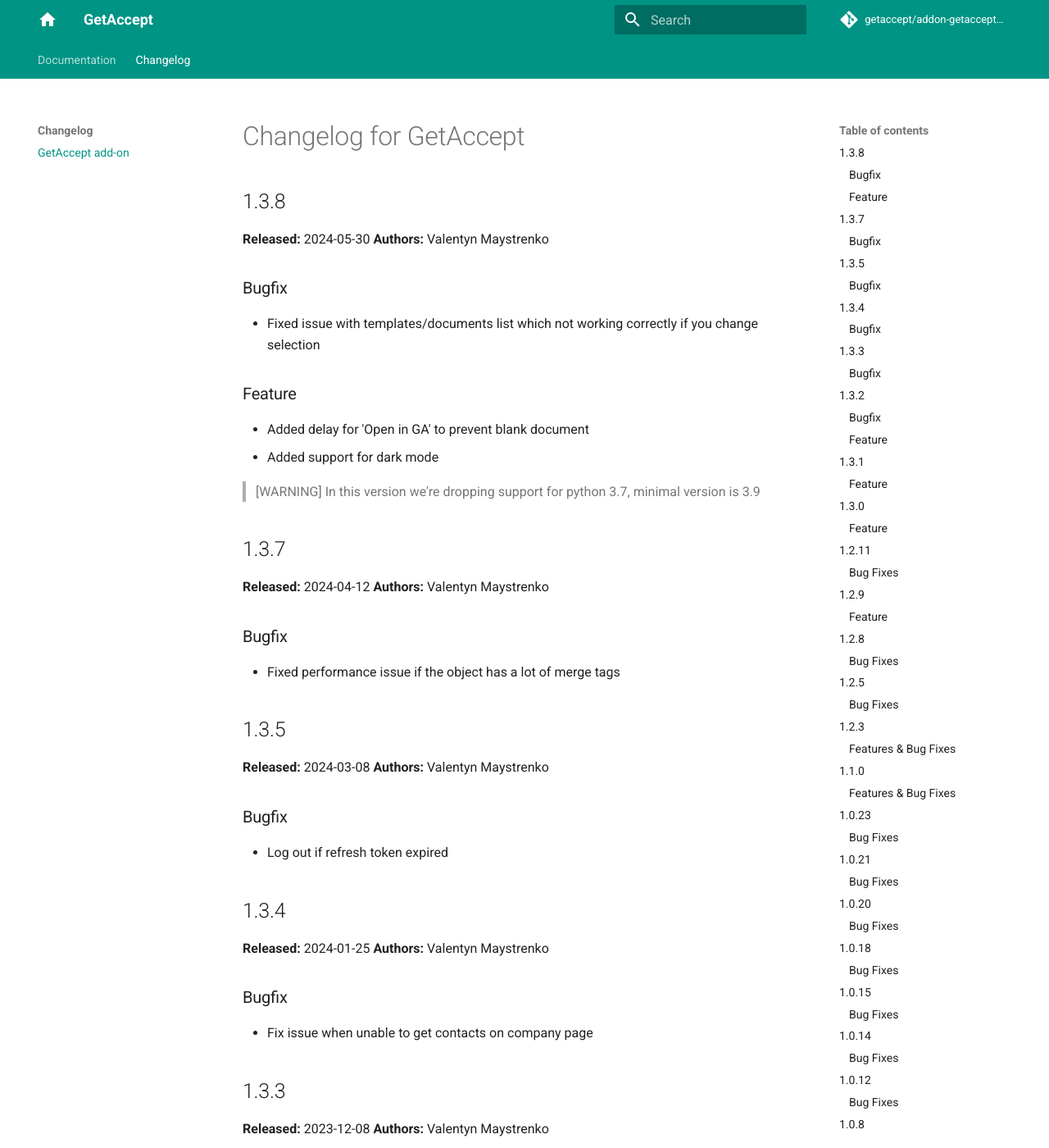
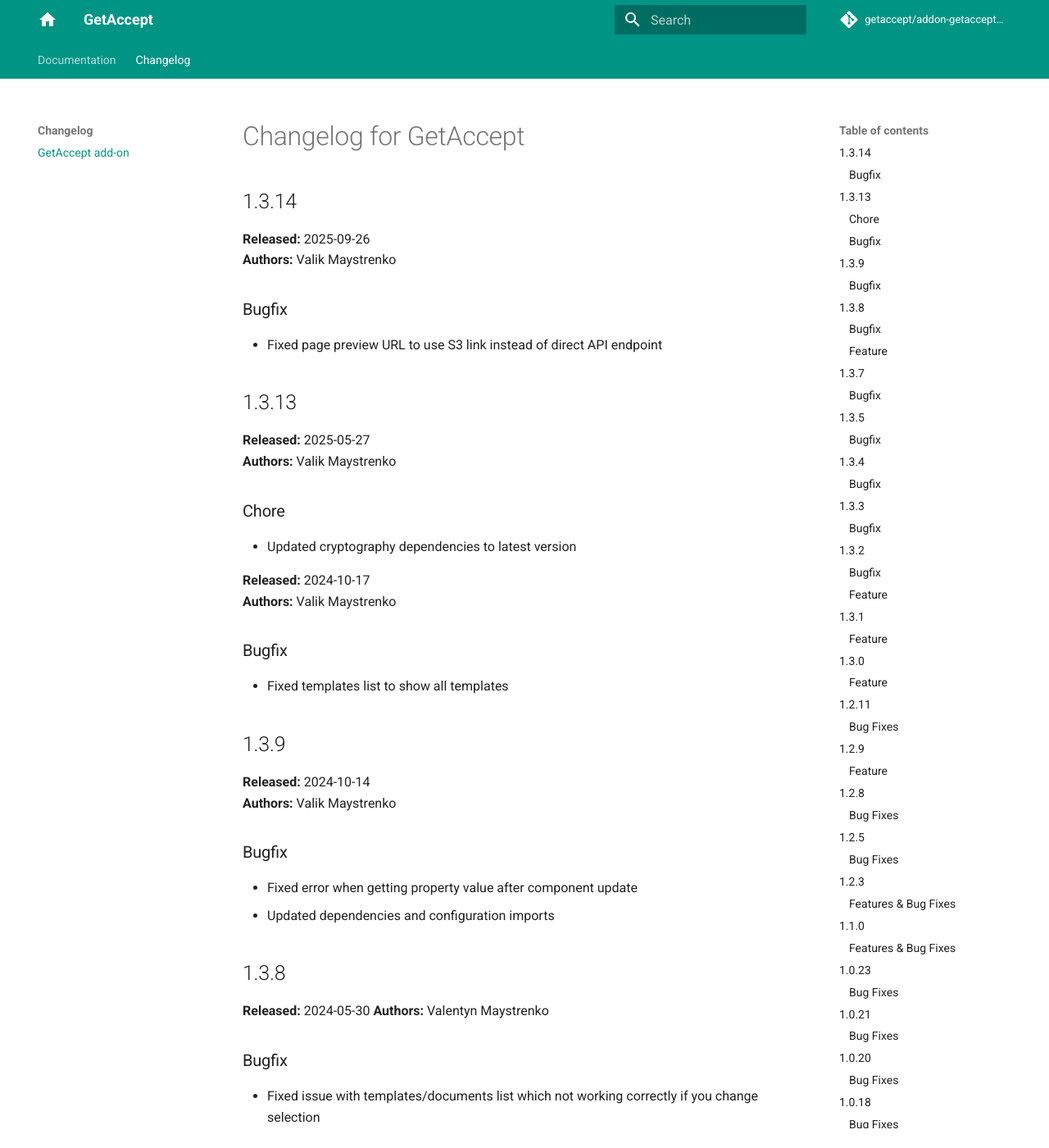
Before and after one commit to getaccept/addon-getaccept-lime-doc, an MkDocs documentation site: the page built from docs/changelog.md, in a window 1280 px wide and 1400 px high. Shown: the whole window at 82% size. Built offline with MkDocs 1.6.1 and Material for MkDocs 9.7.7, drawn with Linux system fonts in a browser that asks for light colours; comment, search, counter and statistics services are not loaded.

Commit message:
update changelog

```diff
--- a/docs/changelog.md
+++ b/docs/changelog.md
@@ -1,6 +1,41 @@
 hero: Close your Lime CRM deals faster with GetAccept
 
 # Changelog for GetAccept
+
+## 1.3.14
+
+**Released:** 2025-09-26
+**Authors:** Valik Maystrenko
+
+### Bugfix
+
+- Fixed page preview URL to use S3 link instead of direct API endpoint
+
+## 1.3.13
+
+**Released:** 2025-05-27
+**Authors:** Valik Maystrenko
+
+### Chore
+
+- Updated cryptography dependencies to latest version
+
+**Released:** 2024-10-17
+**Authors:** Valik Maystrenko
+
+### Bugfix
+
+- Fixed templates list to show all templates
+
+## 1.3.9
+
+**Released:** 2024-10-14
+**Authors:** Valik Maystrenko
+
+### Bugfix
+
+- Fixed error when getting property value after component update
+- Updated dependencies and configuration imports
 
 ## 1.3.8
 
```
